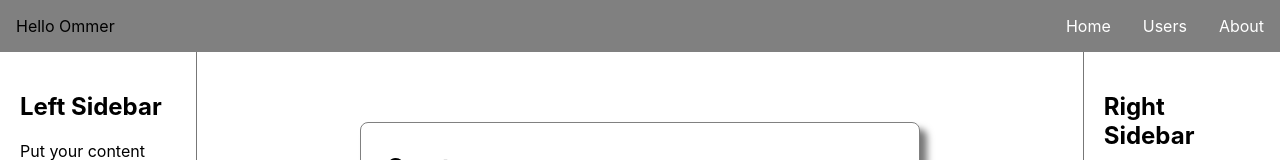
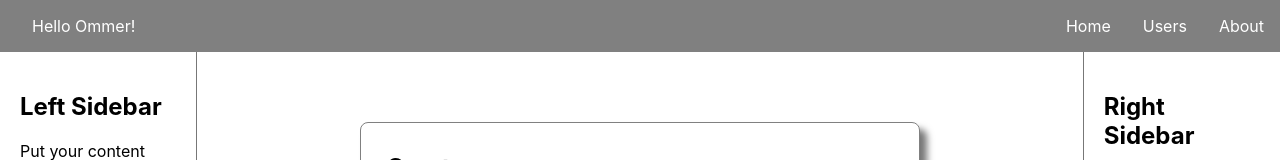
Before and after one commit to ohahmad/UserManager, a React (Create React App) app: page / in a window 1280 px wide. Shown: the top 160 px of the page. Built offline with nearby package versions, Linux system fonts and the light colour scheme.

Commit message:
tweaked header styles and DOM

```diff
--- a/src/App.tsx
+++ b/src/App.tsx
@@ -8,7 +8,7 @@ class App extends Component<{}, {}> {
   render() {
     return (
       <div className="app">
-        <Header name ="Ommer"></Header>
+        <Header name = "Ommer"></Header>
         <div className="content">
           <main className="contentMain">
             <CreateUserForm/>
--- a/src/header/Header.scss
+++ b/src/header/Header.scss
@@ -1,12 +1,15 @@
 .header {
     display: flex;
     background-color: grey;
+    min-height: 50px;
     .header_userContainer {
         justify-content: flex-start;
         flex: 1;
         list-style: none;
         display: block;
         padding: 0 1em;
+        margin: 16px;
+        color: white;
     }
     .header_linksContainer {
         display: flex;
--- a/src/header/Header.tsx
+++ b/src/header/Header.tsx
@@ -4,9 +4,10 @@ import './Header.scss'
 
 const Header: FunctionComponent<HeaderProps> = ({ name }) => {
  return <div className="header">
-            <ul className="header_userContainer">
+            {/* <ul className="header_userContainer">
                 <li>Hello {name}</li>
-            </ul>
+            </ul> */}
+            <div className = "header_userContainer">Hello { name }!</div>
             <ul className="header_linksContainer">
                 <li><a href="#">Home</a></li>
                 <li><a href="#">Users</a></li>
```
